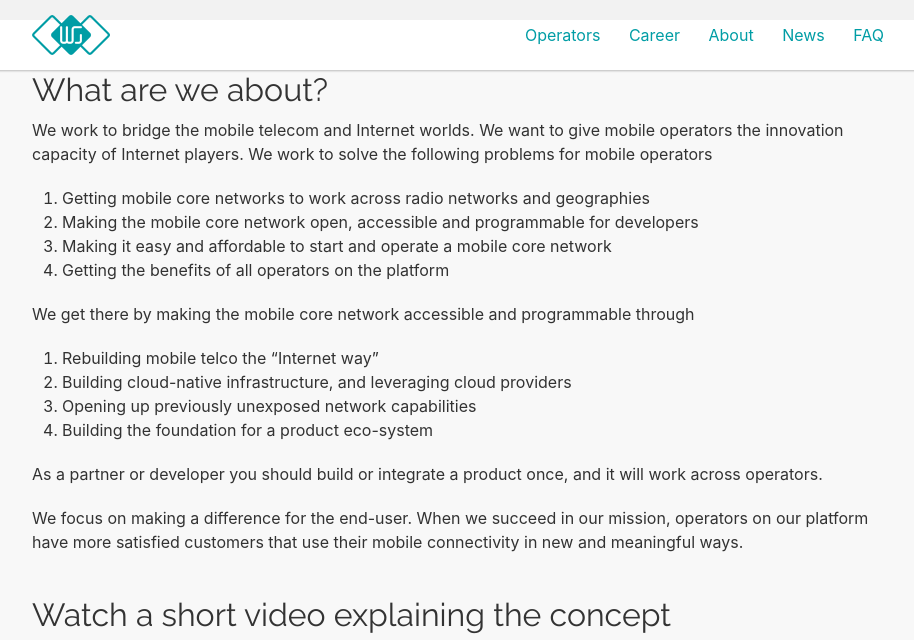
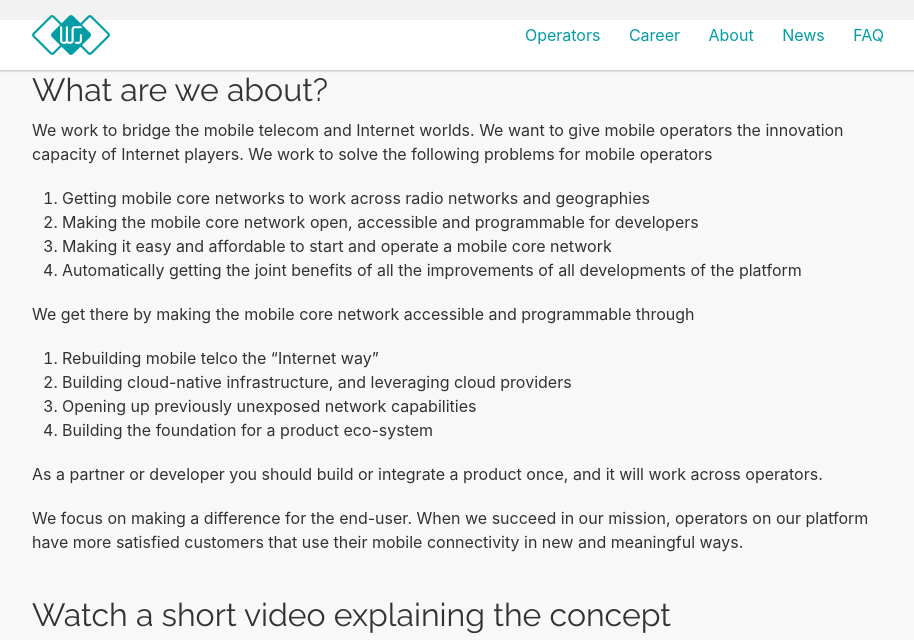
Before and after one commit to working-group-two/engineering-blog, a Jekyll site: the page built from pages/index.md, in a window 1280 px wide and 900 px high, scrolled down 430 px, cut to the strip 0-640 px from the top of the window. Shown: the whole strip, without its empty margins (178-1092 px from the left). Built offline with Jekyll 4.4.1, drawn with Linux system fonts in a browser that asks for light colours; nearby versions of some CDN libraries.

Commit message:
Update index.md

```diff
--- a/pages/index.md
+++ b/pages/index.md
@@ -11,7 +11,7 @@ We work to bridge the mobile telecom and Internet worlds. We want to give mobile
 1. Getting mobile core networks to work across radio networks and geographies
 2. Making the mobile core network open, accessible and programmable for developers
 3. Making it easy and affordable to start and operate a mobile core network
-4. Getting the benefits of all operators on the platform
+4. Automatically getting the joint benefits of all the improvements of all developments of the platform
 
 We get there by making the mobile core network accessible and programmable through
 1. Rebuilding mobile telco the "Internet way"
```
